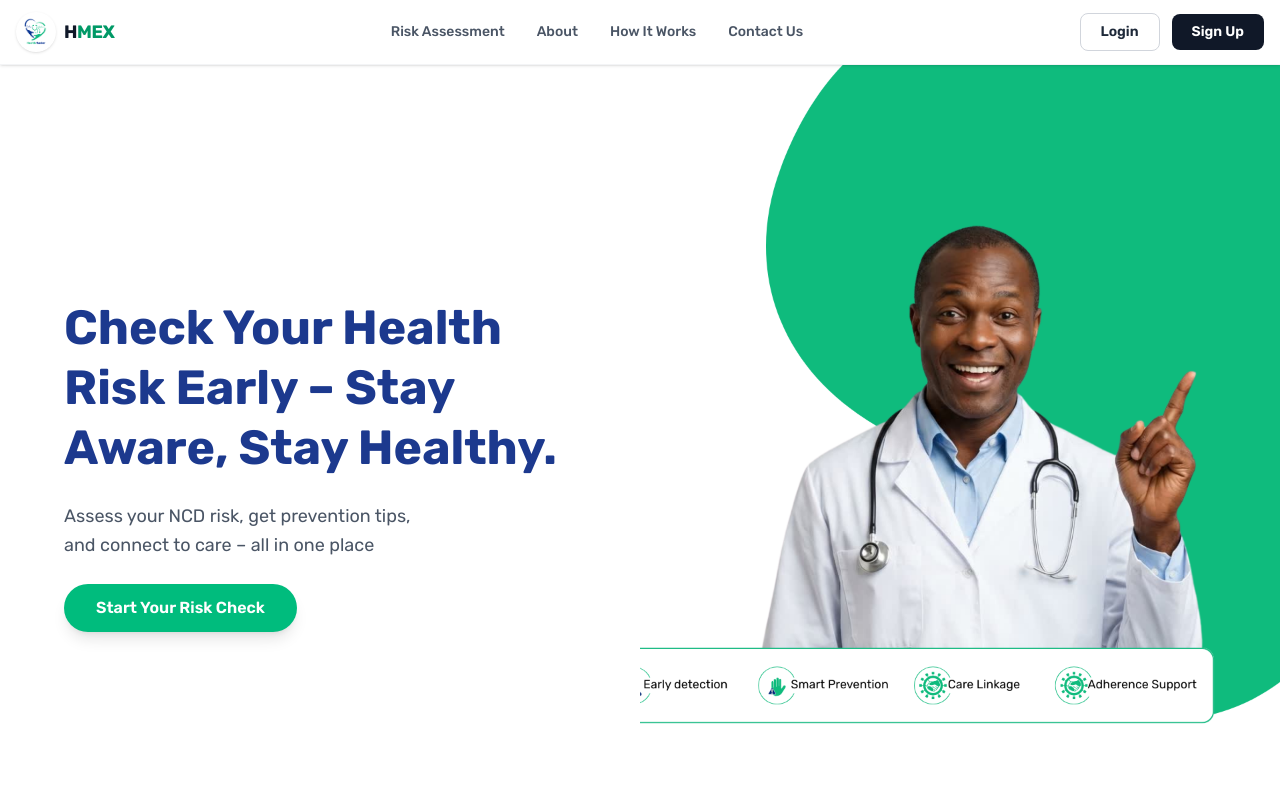
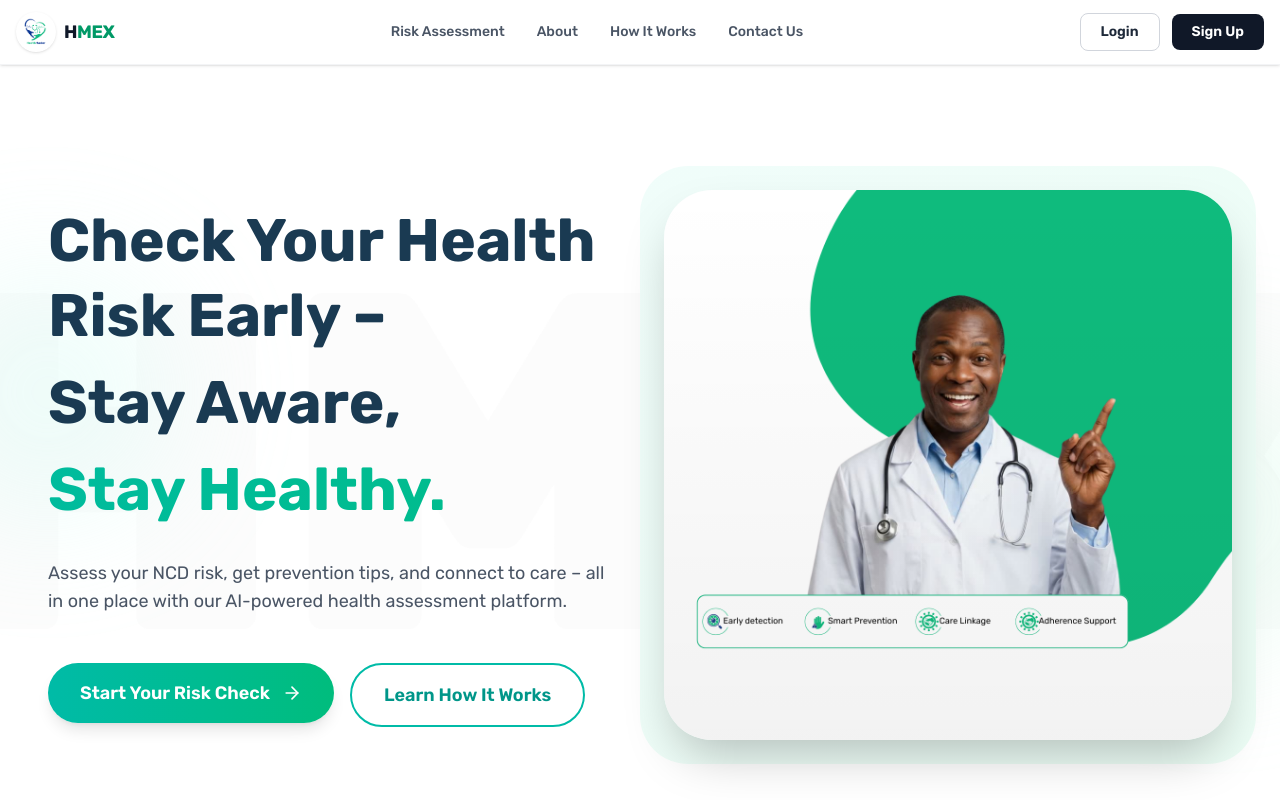
Before and after one commit to HealthMasterLtd/hmex, a Next.js app: page / in a window 1280 px wide. Shown: the top 800 px of the page. Built offline with nearby package versions, Linux system fonts and the light colour scheme.

Commit message:
feat: redesign Health Check page layout with improved visuals and animations

```diff
--- a/app/risk-assesment/page.tsx
+++ b/app/risk-assesment/page.tsx
@@ -4,56 +4,75 @@ import Image from "next/image";
 import { ArrowRight } from "lucide-react";
 import Link from "next/link";
 import Navbar from "@/components/landingpage/navbar";
-import Footer from "@/components/ui/Footer";
+import Footer from "@/components/landingpage/footer";
 
 export default function HealthCheckPage() {
   return (
     <div className="min-h-screen bg-white">
       <Navbar/>
+
       <section className="relative min-h-screen overflow-hidden bg-white">
-        <div className="container mx-auto px-6 lg:px-12 h-screen">
-          <div className="grid lg:grid-cols-2 gap-12 h-full items-center max-w-7xl mx-auto px-4 sm:px-6 lg:px-4">
-            {/* Left Content */}
-            <div className="space-y-8 relative z-10">
-              <div>
-                <h1 className="text-5xl lg:text-6xl font-bold leading-tight mb-2 text-(--hmex-dark)">
-                  Start Your Personalized
+        <div className="absolute inset-0 flex items-center justify-center overflow-hidden pointer-events-none">
+          <div className="text-[12rem] sm:text-[16rem] md:text-[20rem] lg:text-[25rem] xl:text-[30rem] font-black text-gray-100/30 whitespace-nowrap animate-pulse">
+            HMEX
+          </div>
+        </div>
+
+        <div className="container mx-auto px-4 sm:px-6 lg:px-12 relative z-10">
+          <div className="grid lg:grid-cols-2 gap-8 lg:gap-12 items-center min-h-screen max-w-7xl mx-auto py-12 lg:py-0">
+            <div className="space-y-6 lg:space-y-8 animate-fade-in-up">
+
+              {/* Main Heading with Background Text */}
+              <div className="relative">
+                <h1 className="text-3xl sm:text-4xl md:text-5xl lg:text-6xl font-bold leading-tight">
+                  <span className="block text-[#1a3a52] mb-2">
+                    Start Your Personalized
+                  </span>
+                  <span className="block bg-gradient-to-r from-teal-500 to-emerald-500 bg-clip-text text-transparent animate-gradient">
+                    Health Check
+                  </span>
                 </h1>
-                <h2 className="text-5xl lg:text-6xl font-bold leading-tight text-(--hmex-green)">
-                  Health Check
-                </h2>
               </div>
 
-              <p className="text-base lg:text-lg leading-relaxed max-w-lg text-(--hmex-gray)">
-                Private. Fast. Reliable health insights. Answer a few quick
-                questions to see your diabetes and blood pressure risk snapshot.
+              <p className="text-sm sm:text-base lg:text-lg leading-relaxed text-gray-600 max-w-xl">
+                Private. Fast. Reliable health insights. Answer a few quick questions to see your diabetes and blood pressure risk snapshot.
               </p>
 
-              <Link href='/questions'>
-                <button className="group inline-flex items-center gap-3 px-8 py-4 rounded-full text-base lg:text-lg font-semibold transition-all duration-300 shadow-lg hover:shadow-xl bg-(--hmex-green) text-white cursor-pointer">
-                Start Your Free Assessment
-                <ArrowRight className="w-5 h-5 transition-transform group-hover:translate-x-1" />
-              </button>
-              </Link>
+              <div className="flex flex-col sm:flex-row gap-4 pt-4">
+                <Link href="/questions">
+                  <button className="group w-full sm:w-auto inline-flex items-center justify-center gap-3 px-6 sm:px-8 py-3 sm:py-4 rounded-full text-sm sm:text-base lg:text-lg font-semibold transition-all duration-300 shadow-lg hover:shadow-xl bg-gradient-to-r from-teal-500 to-emerald-500 text-white hover:scale-105">
+                    Start Your Free Assessment
+                    <ArrowRight className="w-4 h-4 sm:w-5 sm:h-5 transition-transform group-hover:translate-x-1" />
+                  </button>
+                </Link>
+                <button className="w-full sm:w-auto inline-flex items-center justify-center gap-3 px-6 sm:px-8 py-3 sm:py-4 rounded-full text-sm sm:text-base lg:text-lg font-semibold transition-all duration-300 border-2 border-teal-500 text-teal-600 hover:bg-teal-50">
+                  Watch Demo
+                </button>
+              </div>
             </div>
 
-            {/* Right Image - Positioned to extend to edge */}
-            <div className="relative h-full lg:absolute lg:right-0 lg:top-0 lg:w-1/2">
-              <div className="relative w-full h-full">
+            {/* Right Image - Better sized */}
+            <div className="relative h-[400px] sm:h-[500px] lg:h-[600px] animate-fade-in">
+              <div className="absolute inset-0 bg-gradient-to-br from-teal-100 to-emerald-100 rounded-[3rem] transform rotate-6"></div>
+              <div className="relative h-full rounded-[3rem] overflow-hidden transform -rotate-3 hover:rotate-0 transition-transform duration-500">
                 <Image
                   src="/assets/6new.png"
                   alt="Health professional"
                   fill
-                  className="object-cover object-center"
+                  className="object-cover"
                   priority
                 />
               </div>
             </div>
           </div>
         </div>
+
+        {/* Floating Elements */}
+        <div className="absolute top-20 right-10 w-20 h-20 bg-teal-200 rounded-full blur-3xl opacity-40 animate-float"></div>
+        <div className="absolute bottom-32 left-10 w-32 h-32 bg-emerald-200 rounded-full blur-3xl opacity-40 animate-float-delayed"></div>
       </section>
 
-      {/* How It Works Section */}
+      {/* How It Works Section - Keep as is */}
       <section className="relative min-h-screen py-20 overflow-hidden bg-(--hmex-green)">
         <div className="absolute right-10 top-20 w-full max-w-xs pointer-events-none z-0 opacity-30">
           <div className="relative w-full aspect-square">
@@ -114,6 +133,7 @@ export default function HealthCheckPage() {
           </div>
         </div>
       </section>
+
       <Footer/>
     </div>
   );
--- a/components/landingpage/hero.tsx
+++ b/components/landingpage/hero.tsx
@@ -1,42 +1,149 @@
-/* eslint-disable @next/next/no-img-element */
-
+'use client';/* eslint-disable @next/next/no-img-element */
+import { ArrowRight } from "lucide-react";
 import Link from "next/link";
 
 export default function Hero() {
   return (
     <section className="relative min-h-screen bg-white overflow-hidden">
-      {/* Main Container */}
-      <div className="container mx-auto h-screen px-6 lg:px-12">
-        <div className="grid lg:grid-cols-2 h-full gap-12 items-center max-w-7xl mx-auto px-4 sm:px-6 lg:px-4">
-          <div className="space-y-6 animate-slide-in-left z-10 max-w-5xl">
-            <h1 className="text-2xl md:text-5xl font-bold text-blue-900 leading-tight text-balance">
-              Check Your Health Risk Early – Stay Aware, Stay Healthy.
+      {/* Background Text Effect */}
+      <div className="absolute inset-0 flex items-center justify-center overflow-hidden pointer-events-none">
+        <div className="text-[12rem] sm:text-[16rem] md:text-[20rem] lg:text-[25rem] xl:text-[30rem] font-black text-gray-100/30 whitespace-nowrap animate-pulse">
+          HMEX
+        </div>
+      </div>
+
+      <div className="container mx-auto px-4 sm:px-6 lg:px-12 relative z-10">
+        <div className="grid lg:grid-cols-2 gap-8 lg:gap-12 items-center min-h-screen max-w-7xl mx-auto py-12 lg:py-0">
+          {/* Left Content */}
+          <div className="space-y-6 lg:space-y-8 animate-fade-in-up">
+            {/* Main Heading */}
+            <h1 className="text-3xl sm:text-4xl md:text-5xl lg:text-6xl font-bold leading-tight">
+              <span className="block text-[#1a3a52] mb-2 sm:mb-3">
+                Check Your Health Risk Early –
+              </span>
+              <span className="block text-[#1a3a52] mb-2 sm:mb-3">
+                Stay Aware,
+              </span>
+              <span className="block bg-gradient-to-r from-teal-500 to-emerald-500 bg-clip-text text-transparent animate-gradient">
+                Stay Healthy.
+              </span>
             </h1>
 
-            <p className="text-lg text-gray-600 leading-relaxed text-balance">
-              Assess your NCD risk, get prevention tips, and connect to care – all in one place
+            {/* Subtitle */}
+            <p className="text-sm sm:text-base lg:text-lg text-gray-600 max-w-xl">
+              Assess your NCD risk, get prevention tips, and connect to care –
+              all in one place with our AI-powered health assessment platform.
             </p>
 
-            <Link href='/risk-assesment'>
-            <button className="inline-block px-8 py-3 bg-emerald-500 text-white rounded-full font-semibold hover:bg-emerald-600 transition-colors shadow-lg hover:shadow-xl">
+            {/* CTA Buttons */}
+            <div className="flex flex-col sm:flex-row gap-4 pt-4">
+              <Link href="/risk-assessment">
+                <button className="group w-full sm:w-auto inline-flex items-center justify-center gap-3 px-6 sm:px-8 py-3 sm:py-4 rounded-full text-sm sm:text-base lg:text-lg font-semibold transition-all duration-300 shadow-lg hover:shadow-xl bg-gradient-to-r from-teal-500 to-emerald-500 text-white hover:scale-105">
                   Start Your Risk Check
+                  <ArrowRight className="w-4 h-4 sm:w-5 sm:h-5 transition-transform group-hover:translate-x-1" />
+                </button>
+              </Link>
+              <Link href="/how-it-works">
+                <button className="w-full sm:w-auto inline-flex items-center justify-center gap-3 px-6 sm:px-8 py-3 sm:py-4 rounded-full text-sm sm:text-base lg:text-lg font-semibold transition-all duration-300 border-2 border-teal-500 text-teal-600 hover:bg-teal-50">
+                  Learn How It Works
                 </button>
               </Link>
             </div>
+          </div>
 
-          {/* RIGHT IMAGE — fixed to match Assessment layout */}
-          <div className="relative h-full lg:absolute lg:right-0 lg:top-0 lg:w-1/2">
-            <div className="relative w-full h-full">
+          {/* Right Image - Clean and straight */}
+          <div className="relative h-[300px] sm:h-[400px] lg:h-[550px] animate-fade-in mt-8 lg:mt-0">
+            {/* Background decorative element */}
+            <div className="absolute -inset-4 sm:-inset-6 bg-gradient-to-br from-teal-50 to-emerald-50 rounded-[2rem] sm:rounded-[3rem]"></div>
+
+            {/* Main image container */}
+            <div className="relative h-full rounded-[2rem] sm:rounded-[3rem] overflow-hidden shadow-2xl">
               <img
                 src="/assets/1.png"
-                alt="Woman checking health on smartphone"
-                className="w-full h-full object-cover"
+                alt="Woman checking health on smartphone with healthcare professional"
+                className="w-full h-full object-cover object-center"
               />
+
+              {/* Overlay gradient for better text contrast */}
+              <div className="absolute inset-0 bg-gradient-to-t from-black/5 to-transparent"></div>
+            </div>
+          </div>
         </div>
       </div>
 
-        </div>
-      </div>
+      {/* Floating background elements */}
+      <div className="absolute top-1/4 -left-20 w-64 h-64 bg-teal-100 rounded-full blur-3xl opacity-30 animate-float"></div>
+      <div className="absolute bottom-1/4 -right-20 w-72 h-72 bg-emerald-100 rounded-full blur-3xl opacity-30 animate-float-delayed"></div>
+
+      <style jsx>{`
+        @keyframes fade-in-up {
+          from {
+            opacity: 0;
+            transform: translateY(30px);
+          }
+          to {
+            opacity: 1;
+            transform: translateY(0);
+          }
+        }
+
+        @keyframes fade-in {
+          from {
+            opacity: 0;
+          }
+          to {
+            opacity: 1;
+          }
+        }
+
+        @keyframes float {
+          0%, 100% {
+            transform: translateY(0px);
+          }
+          50% {
+            transform: translateY(-20px);
+          }
+        }
+
+        @keyframes float-delayed {
+          0%, 100% {
+            transform: translateY(0px);
+          }
+          50% {
+            transform: translateY(-30px);
+          }
+        }
+
+        @keyframes gradient {
+          0%, 100% {
+            background-position: 0% 50%;
+          }
+          50% {
+            background-position: 100% 50%;
+          }
+        }
+
+        .animate-fade-in-up {
+          animation: fade-in-up 0.8s ease-out;
+        }
+
+        .animate-fade-in {
+          animation: fade-in 1s ease-out;
+        }
+
+        .animate-float {
+          animation: float 6s ease-in-out infinite;
+        }
+
+        .animate-float-delayed {
+          animation: float-delayed 8s ease-in-out infinite;
+        }
+
+        .animate-gradient {
+          background-size: 200% 200%;
+          animation: gradient 3s ease infinite;
+        }
+      `}</style>
     </section>
   );
 }
```
Lines whose indentation alone changed are shown as unchanged.
